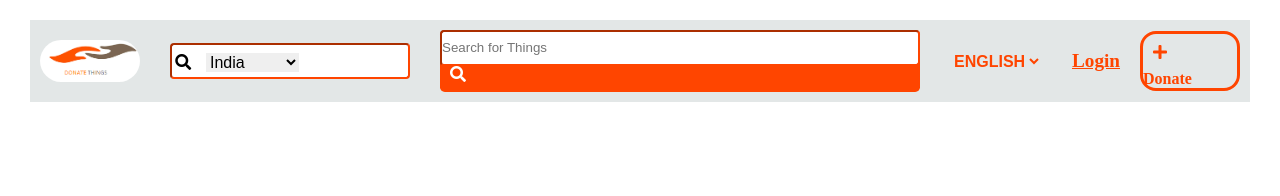
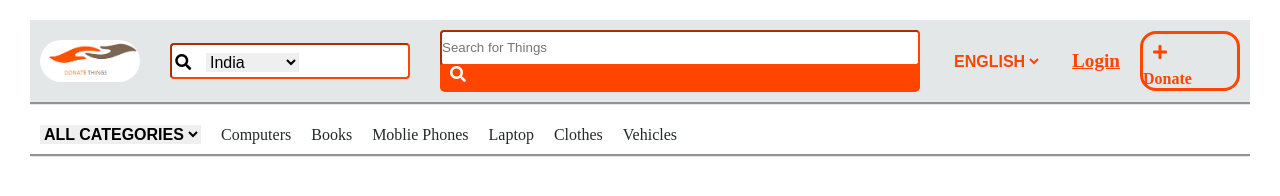
Before and after one commit to vathadianil/Donate-Things, a plain HTML site: page index.html in a window 1280 px wide. Drawn offline with Linux system fonts and the light colour scheme.

Commit message:
updated stylesheet and font awesome icons

```diff
--- a/index.html
+++ b/index.html
@@ -5,27 +5,21 @@
     <meta http-equiv="X-UA-Compatible" content="IE=edge" />
     <meta name="viewport" content="width=device-width, initial-scale=1.0" />
     <title>Donate Things</title>
-    <link rel="stylesheet" href="/style.css" />
-    <link rel="stylesheet" href="/css/all.min.css" />
+    <link rel="stylesheet" href="style.css" />
+    <link rel="stylesheet" href="css/all.min.css" />
   </head>
   <body>
-    <div class="header">
-      <img class="logo" src="/images/logo.png" alt="Donate Things Logo" />
+    <div class="header-container">
+      <img class="logo" src="images/logo.png" alt="Donate Things Logo" />
       <div class="location-search">
         <input id="location-search-box" type="text" placeholder="" />
         <i id="location-search-icon" class="fas fa-search"></i>
         <div class="location-list">
           <select name="location-list" id="location-list-form">
-            <option value="India">
-              <i class="fas fa-map-marker-alt"></i> India
-            </option>
-            <option value="fas fa-map-marker-alt">&#xf3c5;Kerala</option>
-            <option value="Tamilnadu">
-              <i class="fas fa-map-marker-alt"></i> Tamilnadu
-            </option>
-            <option value="Punjab">
-              <i class="fas fa-map-marker-alt"></i> Punjab
-            </option>
+            <option value="India">India</option>
+            <option value="Kerala">Kerala</option>
+            <option value="Tamilnadu">Tamilnadu</option>
+            <option value="Punjab">Punjab</option>
           </select>
         </div>
       </div>
@@ -46,5 +40,16 @@
       <a class="login-tag" href="#">Login</a>
       <a class="donate-item" href="#"><i class="fas fa-plus"></i> Donate</a>
     </div>
+    <div class="category-container">
+      <select name="" id="all-category">
+        <option value="ALL Categories">ALL CATEGORIES</option>
+      </select>
+      <a href="#">Computers</a>
+      <a href="#">Books</a>
+      <a href="#">Moblie Phones</a>
+      <a href="#">Laptop</a>
+      <a href="#">Clothes</a>
+      <a href="#">Vehicles</a>
+    </div>
   </body>
 </html>
--- a/style.css
+++ b/style.css
@@ -4,19 +4,17 @@
   box-sizing: border-box;
 }
 
-.header {
+.header-container {
   background-color: #e3e7e7;
+  display: flex;
+  align-items: center;
+  justify-content: center;
+  border-bottom: 0.2em groove #e3e7e7;
 }
 
 .logo {
   width: 100px;
   border-radius: 100px;
-}
-
-.header {
-  display: flex;
-  align-items: center;
-  justify-content: center;
 }
 
 #location-search-box {
@@ -98,3 +96,27 @@
   border: 0.2em solid orangered;
   border-radius: 1em;
 }
+
+.category-container {
+  display: flex;
+  align-items: center;
+  justify-content: flex-start;
+  border-bottom: 0.2em groove #e3e7e7;
+}
+
+.category-container a {
+  color: #232929;
+  text-decoration: none;
+}
+
+#all-category {
+  border: none;
+  font-size: 1rem;
+  cursor: pointer;
+  font-weight: bold;
+}
+
+#all-category:focus,
+#all-category:hover {
+  outline: none;
+}
```
